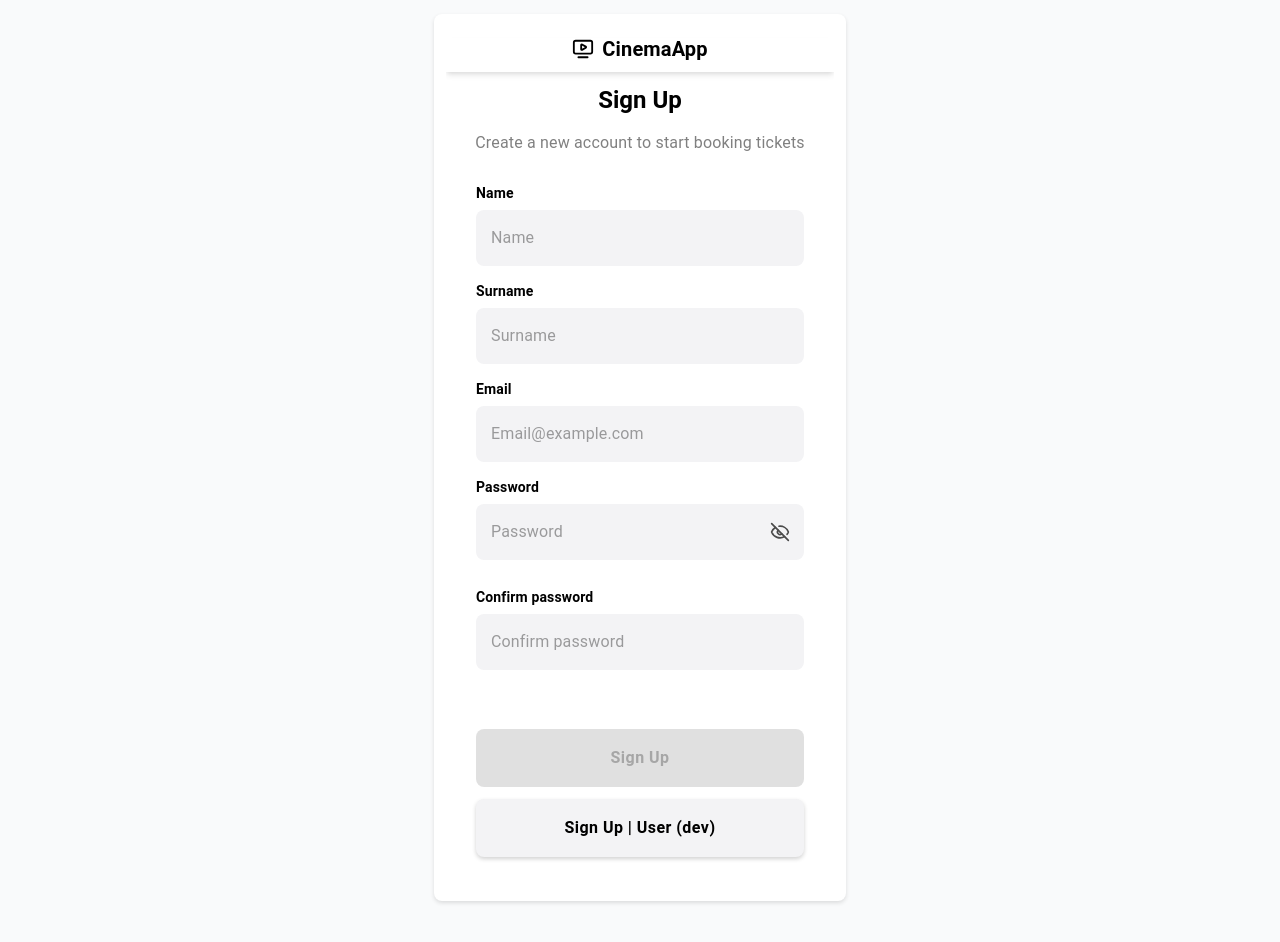
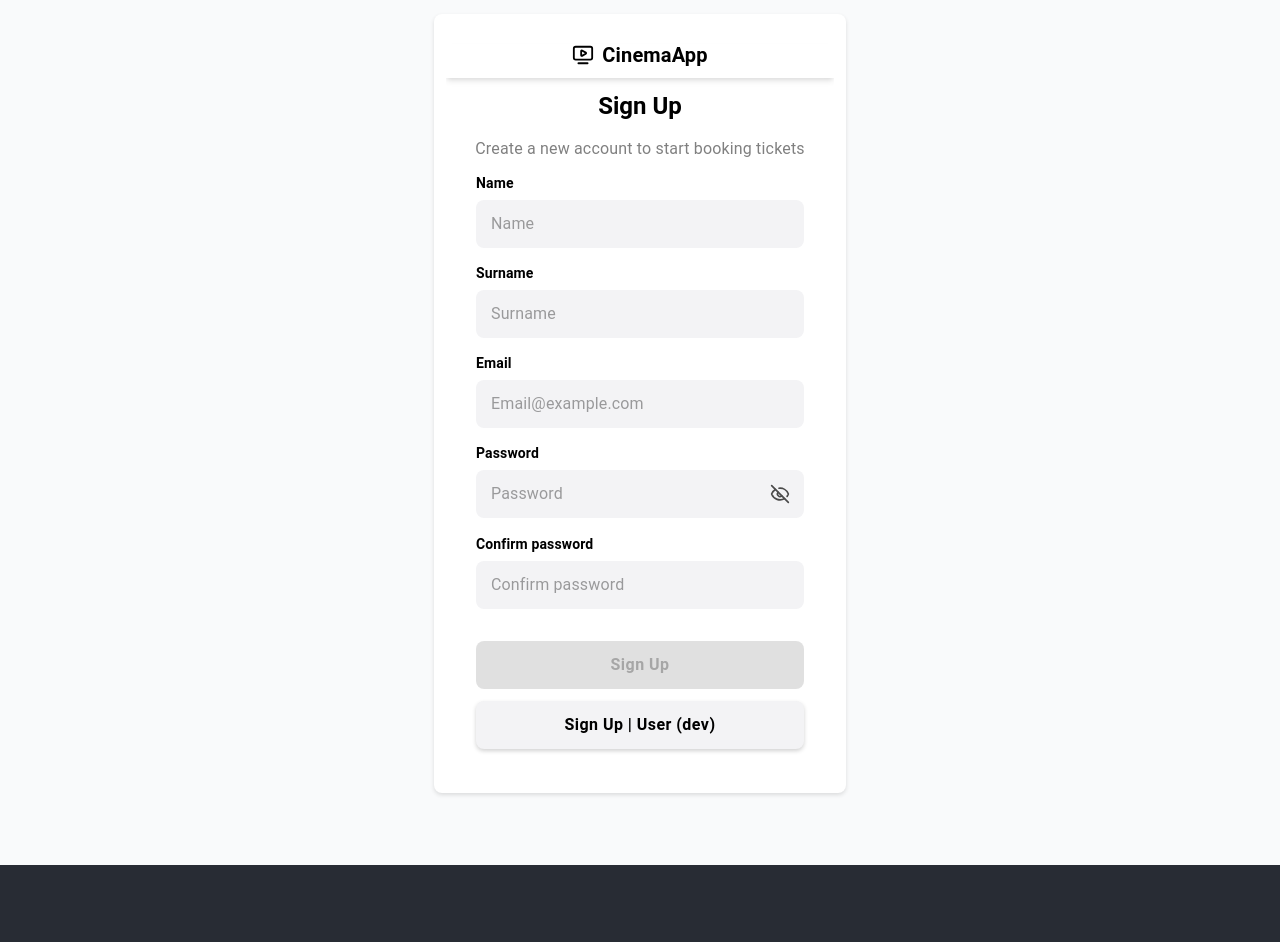
Before and after one commit to kornelia1771/CinemaAppFrontend, a React (Create React App) app: page /register in a window 1280 px wide. Shown: the top 942 px of the page. After the commit the page ends 865 px from the top, so only its background shows below. Built offline with nearby package versions, Linux system fonts and the light colour scheme; the HTML template or start-up script is replaced by a standard one.

Commit message:
Login pages ui updates

```diff
--- a/src/components/HeaderLogin.tsx
+++ b/src/components/HeaderLogin.tsx
@@ -13,6 +13,7 @@ export default function HeaderLogin() {
                 width: '100%',
                 justifyContent: 'center',
                 marginBottom: '12px',
+                marginTop:'14px',
                 paddingBottom: '12px',
                 gap: '8px',
                 boxShadow: '0 4px 6px -1px rgba(0,0,0,0.1), 0 2px 4px -1px rgba(0,0,0,0.06)'
--- a/src/login/RegisterPage.tsx
+++ b/src/login/RegisterPage.tsx
@@ -240,7 +240,7 @@ export default function RegisterPage() {
                                 />
                             </Box>
                             {touchedConfirm && confirm.length > 0 && confirm !== password && (
-                                <Typography sx={LoginFieldError()}>{PasswordsDoNotMatch}</Typography>
+                                <Typography sx={{...LoginFieldError(), marginTop: '6px'}}>{PasswordsDoNotMatch}</Typography>
                             )}
 
                             {/* Kontener pusty / błędu ogólnego walidacji */}
--- a/src/styles/LoginStyles.tsx
+++ b/src/styles/LoginStyles.tsx
@@ -33,7 +33,7 @@ export const LoginFormWrapper = () => ({
     paddingTop: '12px',
     paddingBottom: '12px',
     borderRadius: '8px',
-    boxShadow: '0 2px 4px rgba(0, 0, 0, 0.12)', // Odpowiednik shadowOffset/opacity/radius z RN
+    boxShadow: '0 2px 4px rgba(0, 0, 0, 0.12)',
 });
 
 export const LoginInnerContent = () => ({
@@ -79,12 +79,13 @@ export const LoginButtonContainer = () => ({
     marginTop: '12px',
 });
 
+// ZMNIEJSZONO: Button podstawowy
 export const LoginButton = () => ({
     backgroundColor: colors.black,
-    paddingTop: '15px',
-    paddingBottom: '15px',
-    paddingLeft: '30px',
-    paddingRight: '30px',
+    paddingTop: '10px',        // Zmniejszono z 15px
+    paddingBottom: '10px',     // Zmniejszono z 15px
+    paddingLeft: '24px',        // Dostosowano proporcjonalnie z 30px
+    paddingRight: '24px',       // Dostosowano proporcjonalnie z 30px
     borderRadius: '8px',
     display: 'flex',
     alignItems: 'center',
@@ -119,7 +120,7 @@ export const LoginFormScrollContent = () => ({
     display: 'flex',
     flexDirection: 'column',
     alignItems: 'center',
-    paddingTop: '12px',
+    paddingTop: '4px',
     paddingBottom: '16px',
 });
 
@@ -127,7 +128,7 @@ export const LoginFormContainer = () => ({
     width: '100%',
     maxWidth: '360px',
     marginBottom: 0,
-    padding: '16px',
+    padding: '0px 16px 16px 16px',
     borderRadius: '10px',
     boxSizing: 'border-box',
     display: 'flex',
@@ -151,42 +152,45 @@ export const LoginInputLabel = () => ({
     alignSelf: 'flex-start',
 });
 
+// ZMNIEJSZONO: Wysokość zwykłego inputu poprzez mniejszy padding pionowy
 export const LoginInput = () => ({
-    width: '100%',                     // Wymusza pełną szerokość kontenera
+    width: '100%',
     backgroundColor: colors.lightgrey,
     borderRadius: '8px',
     paddingLeft: '15px',
     paddingRight: '15px',
-    paddingTop: '12px',
-    paddingBottom: '12px',
+    paddingTop: '8px',          // Zmniejszono z 12px
+    paddingBottom: '8px',       // Zmniejszono z 12px
     marginBottom: '15px',
     fontSize: fontSizes.medium,
     color: colors.black,
-    boxSizing: 'border-box',           // DODANO: Zapewnia identyczne obliczanie szerokości z paddingiem jak w haśle
+    boxSizing: 'border-box',
 });
 
 export const LoginPasswordInputWrapper = () => ({
     width: '100%',
     position: 'relative',
-    marginBottom: '15px',
+    marginBottom: '4px',
 });
 
+// ZMNIEJSZONO: Wysokość inputu hasła poprzez mniejszy padding pionowy
 export const LoginPasswordInputField = () => ({
-    width: '100%',                     // Wymusza pełną szerokość kontenera
+    width: '100%',
     backgroundColor: colors.lightgrey,
     borderRadius: '8px',
     paddingLeft: '15px',
-    paddingRight: '44px',              // Zostaje większy prawy padding na ikonę oka
-    paddingTop: '12px',
-    paddingBottom: '12px',
+    paddingRight: '44px',
+    paddingTop: '8px',          // Zmniejszono z 12px
+    paddingBottom: '8px',       // Zmniejszono z 12px
     fontSize: fontSizes.medium,
     color: colors.black,
-    boxSizing: 'border-box',           // Pilnuje prawidłowego wymiaru pomimo dużego paddingu z prawej
+    boxSizing: 'border-box',
 });
 
+// DOPASOWANO: Pozycja absolutna kontenera ikony oka, aby idealnie pasowała do niższego pola
 export const LoginPasswordToggleAbsolute = () => ({
     position: 'absolute',
-    right: '12px',
+    right: '8px',               // Przesunięto delikatnie bliżej krawędzi (z 12px) dla lepszego wyglądu przy mniejszej skali
     top: 0,
     bottom: 0,
     display: 'flex',
@@ -206,7 +210,7 @@ export const LoginForgotInline = () => ({
 
 export const LoginValidationContainer = () => ({
     width: '100%',
-    minHeight: '20px',
+    minHeight: '4px',
     display: 'flex',
     alignItems: 'center',
     justifyContent: 'center',
@@ -221,12 +225,13 @@ export const LoginValidationError = () => ({
     textAlign: 'center',
 });
 
+// ZMNIEJSZONO: Główny przycisk logowania/rejestracji
 export const LoginSignInButton = () => ({
     backgroundColor: colors.black,
-    paddingTop: '15px',
-    paddingBottom: '15px',
-    paddingLeft: '30px',
-    paddingRight: '30px',
+    paddingTop: '10px',        // Zmniejszono z 15px
+    paddingBottom: '10px',     // Zmniejszono z 15px
+    paddingLeft: '24px',        // Dostosowano proporcjonalnie z 30px
+    paddingRight: '24px',       // Dostosowano proporcjonalnie z 30px
     borderRadius: '8px',
     display: 'flex',
     alignItems: 'center',
@@ -244,7 +249,7 @@ export const LoginSignInButtonDisabled = () => ({
     backgroundColor: colors.darkgrey,
     cursor: 'not-allowed',
     '&:hover': {
-        backgroundColor: colors.darkgrey, // Blokuje zmianę koloru przy hover gdy disabled
+        backgroundColor: colors.darkgrey,
     },
 });
 
@@ -294,7 +299,6 @@ export const LoginFieldError = () => ({
     alignSelf: 'flex-start',
 });
 
-// Dynamiczna funkcja przyjmująca stan walidacji i zwracająca odpowiedni kolor w sx
 export const LoginPasswordRequirement = (isValid: boolean) => ({
     marginLeft: '6px',
     color: isValid ? colors.green : colors.red,
```
